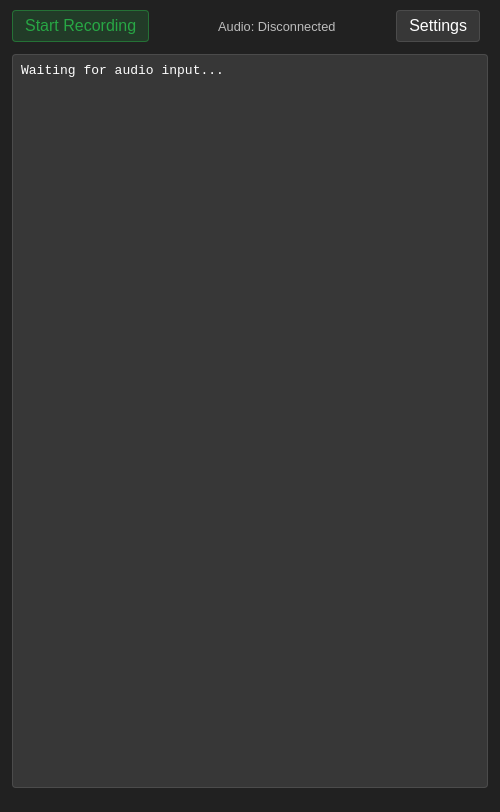
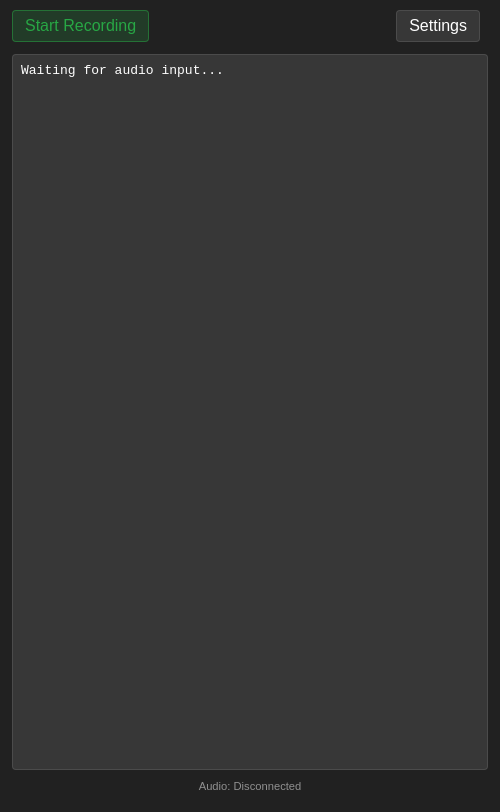
Before and after one commit to alexkroman-assembly/assembly-notes, an Electron app: page src/renderer/index.html in a window 500 px wide. Drawn offline with Linux system fonts and the light colour scheme; no server answers.

Commit message:
improvements to ui

```diff
--- a/src/renderer/index.html
+++ b/src/renderer/index.html
@@ -69,14 +69,15 @@
       }
 
       .status {
-        margin: 0px 0;
-        padding: 4px 8px;
-        font-size: 0.8em;
-        color: rgba(255, 255, 255, 0.7);
+        margin: 8px 0 6px 0;
+        padding: 2px 4px;
+        font-size: 0.7em;
+        color: rgba(255, 255, 255, 0.5);
+        text-align: center;
       }
 
       .results {
-        margin: 12px 0 12px 0;
+        margin: 12px 0 0 0;
         padding: 8px;
         border: 1px solid rgba(255, 255, 255, 0.1);
         border-radius: 4px;
@@ -215,14 +216,14 @@
       <div class="main-page">
         <div class="controls">
           <button id="toggleBtn" type="button">Start Recording</button>
-          <div id="audioStatus" class="status disconnected">
-            Audio: Disconnected
-          </div>
           <button id="settingsBtn" type="button">Settings</button>
         </div>
         <pre class="results" id="transcriptionResults">
 Waiting for audio input...</pre
         >
+        <div id="audioStatus" class="status disconnected">
+          Audio: Disconnected
+        </div>
       </div>
 
       <div class="settings-modal" id="settingsModal">
```
